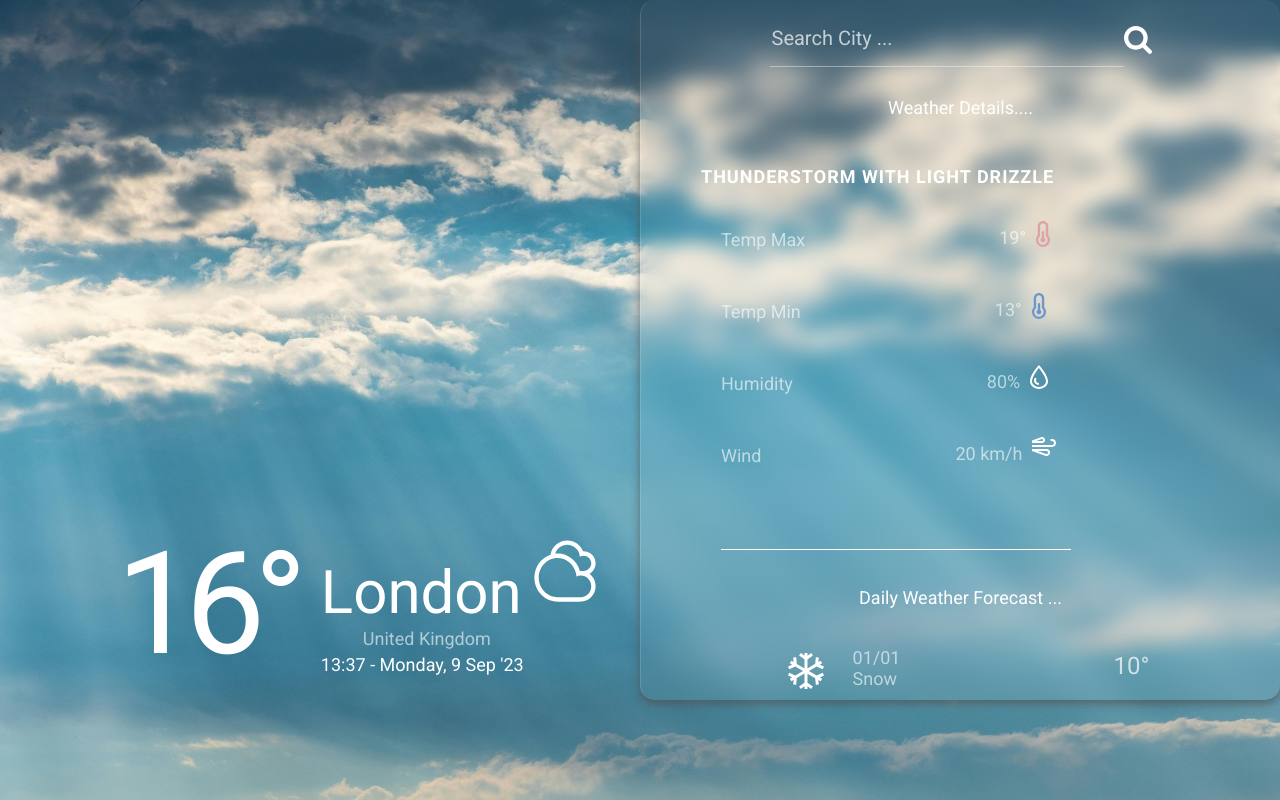
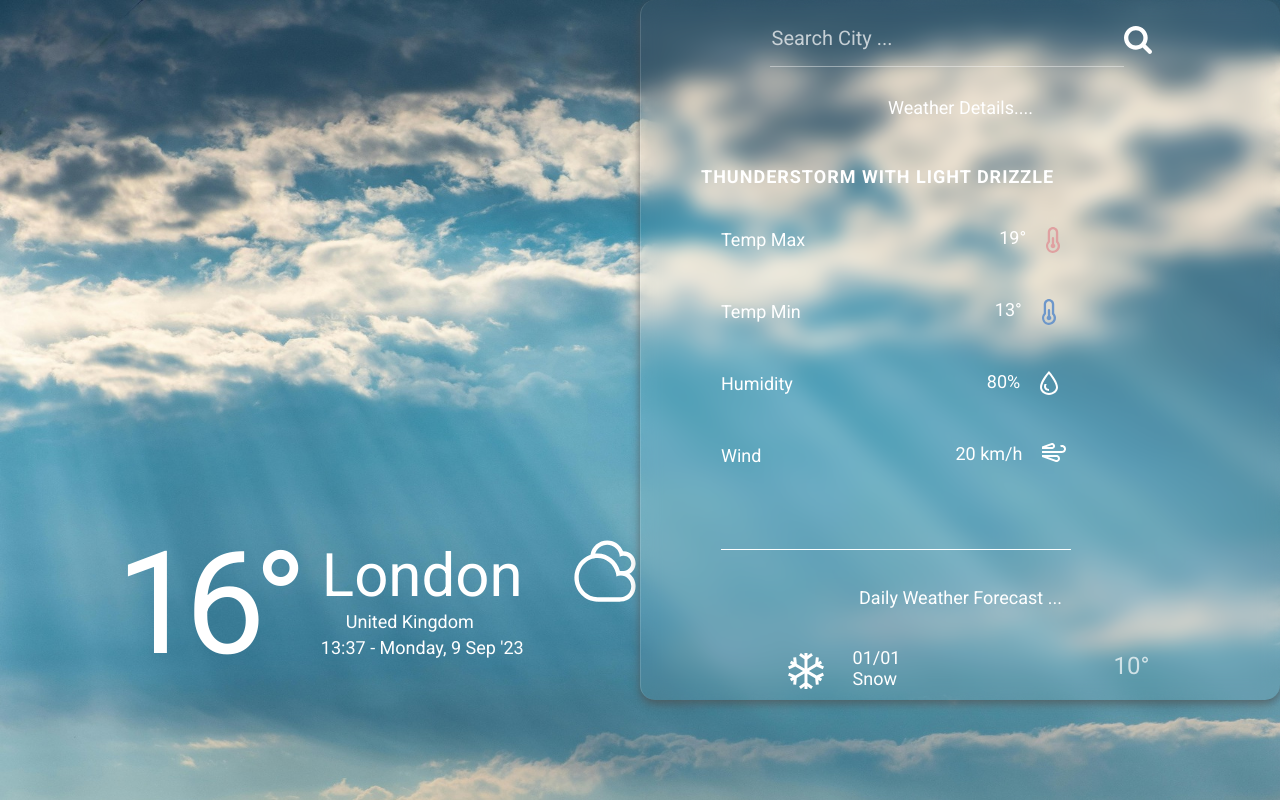
Before and after one commit to Abaakil35/Weather-App, a plain HTML site: page Dashboard.html in a window 1280 px wide. Shown: the top 800 px of the page. Drawn offline with Linux system fonts and the light colour scheme.

Commit message:
on the way!

```diff
--- a/Script.js
+++ b/Script.js
@@ -34,7 +34,7 @@ SearchButton.addEventListener('click', () => {
 });
 
 async function getWeatherData(city) {
-    try {
+
         const response = await fetch(`https://api.openweathermap.org/data/2.5/weather?q=${city}&appid=${apiKey}&units=metric`);
         if (!response.ok) {
             throw new Error('City not found');
@@ -56,9 +56,7 @@ async function getWeatherData(city) {
 
         updateCurrentDate(data);
 
-    } catch (error) {
-        alert(error.message);
-    }
+
 }
 
 async function getCountryName(countryCode) {
@@ -84,9 +82,9 @@ function updateCurrentWeatherUI(data) {
     Humidite.textContent = `${main.humidity}%`;
     WindSpeed.textContent = `${Math.round(wind.speed)} km/h`;
 
-    const now = new Date();
+    const cityTime = new Date((data.dt + data.timezone) * 1000);
     const options = { hour: '2-digit', minute: '2-digit', weekday: 'long', year: 'numeric', month: 'short', day: 'numeric' };
-    DateTime.textContent = now.toLocaleString('en-US', options);
+    DateTime.textContent = cityTime.toLocaleString('en-US', options);
 }
 
 function updateForecastUI(forecastData) {
--- a/style.css
+++ b/style.css
@@ -56,11 +56,12 @@ html, body{
     display: flex;
     flex-direction: column;
     flex-shrink: 0;
-    margin-top: 37px;
+    margin-top: 20px;
+    align-items: center;
 }
 #svg-current{
     margin-top: 20px;
-    margin-left: 10px;
+    margin-left: 50px;
 }
 .info-container {
     box-sizing: border-box;
@@ -164,11 +165,12 @@ html, body{
     display: inline;
 }
 .components svg{
-    margin-top: 10px;
-    margin-left: 10px;
+    align-items: end;
+    margin-top: 16px;
+    margin-left: 20px;
 }
 .components p, span{
-    color: rgba(255, 255, 255, 0.60);
+    color: #FFF ;
     font-family: Roboto;
     font-size: 18px;
     font-style: normal;
@@ -226,6 +228,5 @@ html, body{
     line-height: normal;
 }
 #Country-name{
-    margin-left: 67px;
     margin-bottom: 5px;
 }
```
